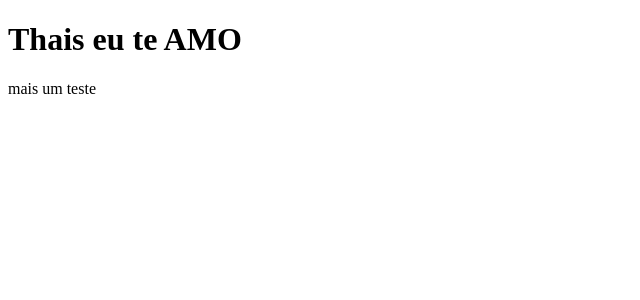
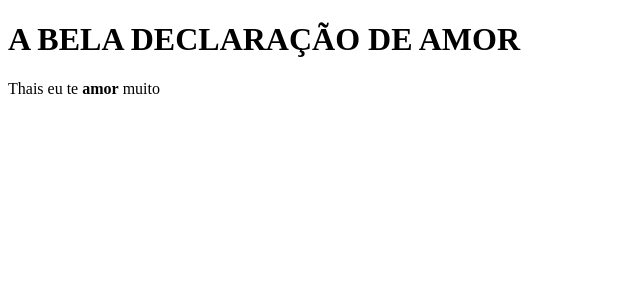
Before and after one commit to JoaoGabsoares/clone-tabnews, a Next.js app: page / in a window 1280 px wide. Shown: the top 300 px of the page, without its empty margins (0-640 px from the left). Built offline with nearby package versions, Linux system fonts and the light colour scheme.

Commit message:
atualização da mensagem

```diff
--- a/pages/index.js
+++ b/pages/index.js
@@ -2,10 +2,10 @@ export default function home() {
     return (
         <>
             <h1>
-                Thais eu te <strong>AMO</strong>
+                A BELA DECLARAÇÃO DE AMOR
             </h1>
             <p>
-                mais um teste
+                Thais eu te <strong>amor</strong> muito
             </p>
         </>
     );
```
